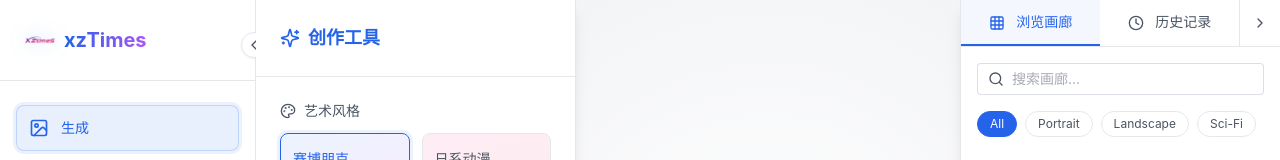
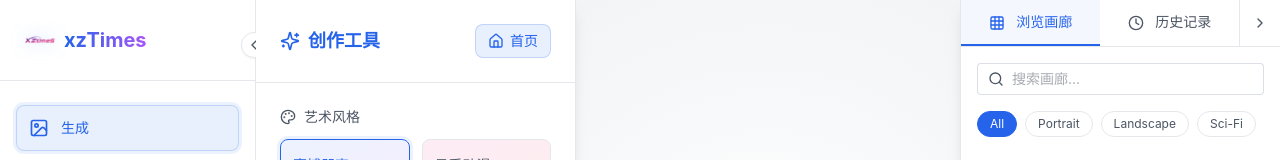
Before and after one commit to dr110297/XZ_GeneratedImage, a Vue app: page /generate in a window 1280 px wide. Shown: the top 160 px of the page. Built offline with nearby package versions, Linux system fonts and the light colour scheme.

Commit message:
返回首页添加

```diff
--- a/src/pages/Generate.vue
+++ b/src/pages/Generate.vue
@@ -18,7 +18,8 @@ import {
   Search,
   Grid,
   MessageSquare,
-  User
+  User,
+  Home
 } from 'lucide-vue-next'
 import { cn } from '@/lib/utils'
 import { useRouter } from 'vue-router'
@@ -368,9 +369,19 @@ const navigateToGallery = () => {
   <div class="flex h-[calc(100vh-64px)] md:h-screen md:pt-0 bg-bg-page overflow-hidden">
     <!-- 创作工具 -->
     <div class="w-80 bg-bg-base border-r border-border-base flex flex-col z-20 shadow-lg hidden lg:flex">
-      <div class="p-6 border-b border-border-base flex items-center gap-2 text-primary">
-        <Sparkles class="w-5 h-5" />
-        <h2 class="font-bold text-lg">创作工具</h2>
+      <div class="p-6 border-b border-border-base flex items-center justify-between">
+        <div class="flex items-center gap-2 text-primary">
+          <Sparkles class="w-5 h-5" />
+          <h2 class="font-bold text-lg">创作工具</h2>
+        </div>
+        <button
+          @click="router.push('/')"
+          class="flex items-center gap-1.5 px-3 py-1.5 rounded-base bg-primary/10 hover:bg-primary hover:text-white text-primary border border-primary/20 hover:border-primary transition-all text-sm font-medium"
+          title="回到首页"
+        >
+          <Home class="w-4 h-4" />
+          <span>首页</span>
+        </button>
       </div>
 
       <div class="flex-1 overflow-y-auto p-6 space-y-8">
--- a/src/pages/UserCenter.vue
+++ b/src/pages/UserCenter.vue
@@ -1,7 +1,7 @@
 <script setup lang="ts">
 import { ref, computed } from 'vue'
 import { useRouter } from 'vue-router'
-import { User, Heart, Camera, Mail, Star, Plus } from 'lucide-vue-next'
+import { User, Heart, Camera, Mail, Star, Plus, Home } from 'lucide-vue-next'
 import { cn } from '@/lib/utils'
 import { store } from '@/store/favorites'
 import GalleryCard from '@/components/ui/GalleryCard.vue'
@@ -95,6 +95,18 @@ const handleAvatarUpload = () => {
 
 <template>
   <div class="p-4 max-w-7xl mx-auto">
+    <!-- 回到首页按钮 -->
+    <div class="mb-4">
+      <button
+        @click="router.push('/')"
+        class="flex items-center gap-2 px-4 py-2 rounded-base bg-primary/10 hover:bg-primary hover:text-white text-primary border border-primary/20 hover:border-primary transition-all text-sm font-medium shadow-sm"
+        title="回到首页"
+      >
+        <Home class="w-4 h-4" />
+        <span>回到首页</span>
+      </button>
+    </div>
+
     <!-- Header -->
     <div class="bg-bg-base rounded-base border border-border-base p-4 shadow-lg mb-3 flex flex-col md:flex-row items-start md:items-center justify-between gap-6" style="backdrop-filter: blur(12px); background-color: rgba(255, 255, 255, 0.5);">
       <div class="flex items-center gap-6">
```
